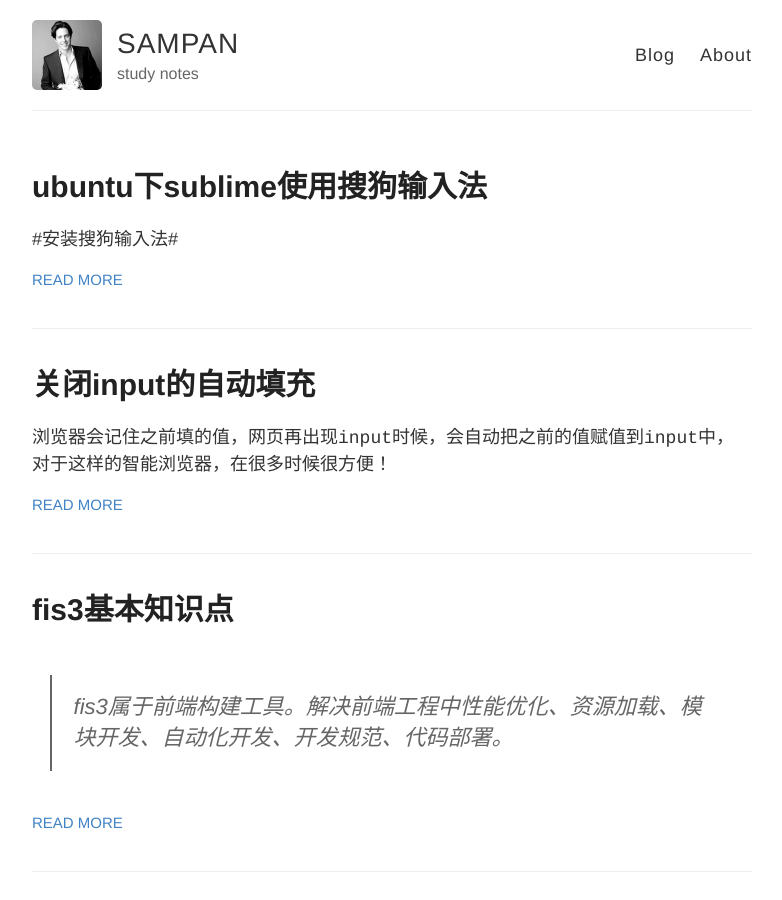
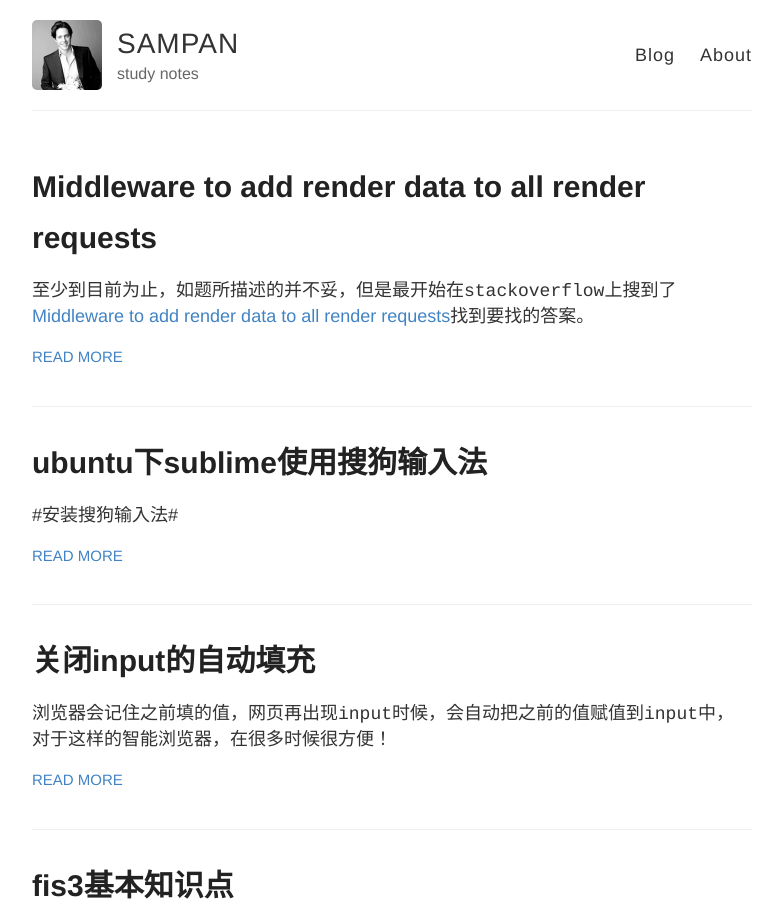
Before and after one commit to 7demo/7demo.github.io, a Jekyll site: the page built from index.html, in a window 1280 px wide and 900 px high. Shown: the whole window, without its empty margins (248-1030 px from the left). Built offline with Jekyll 4.4.1, drawn with Linux system fonts in a browser that asks for light colours; Markdown is read by kramdown in place of the engine named in the settings; part of the change alters nothing that is shown.

Commit message:
增加res.locals

```diff
--- /dev/null
+++ b/_posts/2015-10-13-Middleware to add render data to all render requests.md
@@ -0,0 +1,52 @@
+---
+layout: post
+title: "Middleware to add render data to all render requests"
+categories:
+- nodejs
+tags:
+- nodejs
+
+
+---
+
+至少到目前为止，如题所描述的并不妥，但是最开始在`stackoverflow`上搜到了[Middleware to add render data to all render requests](http://stackoverflow.com/questions/15057857/node-js-express3-middleware-to-add-render-data-to-all-render-requests)找到要找的答案。
+
+其实最初由于，页面中都需要用到用户名、用户id这些信息，所以在`res.render`时候变有了以下代码：
+
+    accountRouter.get('/tutorLogin', function (req, res){
+        res.render('account/login_tutor.html', {
+            user: req.signedCookies,
+            nav : 'Login',
+            role : 'teacher'
+        });
+    });
+
+    accountRouter.get('/studentLogin', function (req, res){
+        res.render('account/login_student.html', {
+            user: req.signedCookies,
+            nav : 'Login',
+            role : 'student'
+        });
+    });
+
+    ...
+
+太多重复的`user: req.signedCookies`，因此在想有没有比较优雅的写法，能拦截`res.render`方法，在此执行`user:req.signedCookies`,便一劳永逸的可以直接在模板上进行使用啦!
+
+于是`stackoverflow`搜索很久，终于找到了开头提到的这个问题——`res.locals`迎刃而解啊(其实还是`API`不熟悉)！
+
+##[res.locals][1]
+
+>An object that contains response local variables scoped to the request, and therefore available only to the view(s) rendered during that request / response cycle (if any). Otherwise, this property is identical to app.locals.
+
+>This property is useful for exposing request-level information such as the request path name, authenticated user, user settings, and so on.
+
+
+<code>res.locals</code>是一个包含`res`本地变量的一个对象，这个对象仅对本次请求（req,res）可见，因此所有所有渲染的模板都可以用。一般用于路径名儿，权限验证，用户设置等
+
+此外，与之相对的是`app.locals`，它的生命周期是整个应用生命周期。一般用于设置应用信息，不过在中间件内拿不到该值。
+
+    app.locals.title = 'My App';
+
+
+  [1]: http://www.expressjs.com.cn/4x/api.html#res.locals
```
Also changed, not shown: _posts/2015-09-24-关闭input自动填充的黑魔法.md (line endings or trailing spaces).
